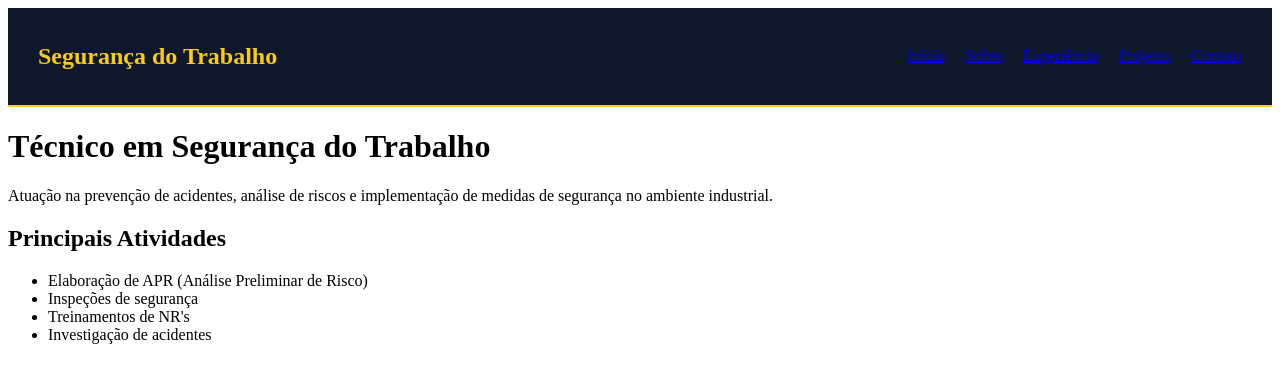
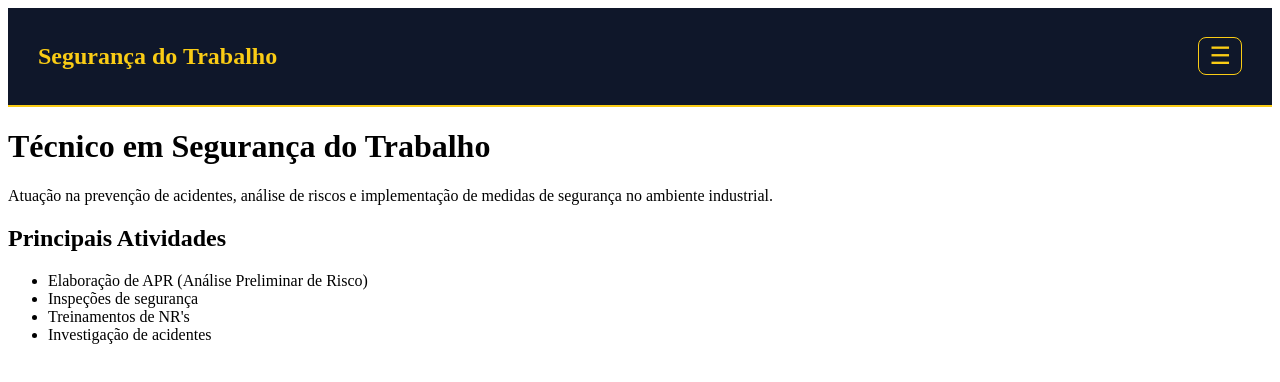
Before and after one commit to williams4803/portfolio-seguranca-trabalho, a React (Vite) app in the folder frontend/: page / in a window 1280 px wide. Shown: the top 382 px of the page. Built offline with nearby package versions, Linux system fonts and the light colour scheme; the HTML template or start-up script is replaced by a standard one.

Commit message:
feat: adicionar menu hamburguer na navbar

```diff
--- a/frontend/src/components/Navbar.jsx
+++ b/frontend/src/components/Navbar.jsx
@@ -1,16 +1,40 @@
+import { useState } from 'react'
 import { Link } from 'react-router-dom'
+
 function Navbar() {
+  const [menuAberto, setMenuAberto] = useState(false)
+
+  const alternarMenu = () => {
+    setMenuAberto((valorAtual) => !valorAtual)
+  }
+
+  const fecharMenu = () => {
+    setMenuAberto(false)
+  }
+
   return (
     <nav style={styles.nav}>
       <h2 style={styles.logo}>Segurança do Trabalho</h2>
 
-      <ul style={styles.menu}>
-        <li><Link to="/">Início</Link></li>
-        <li><Link to="/sobre">Sobre</Link></li>
-        <li><Link to="/experiencia">Experiência</Link></li>
-        <li><Link to="/projetos">Projetos</Link></li>
-        <li><Link to="/contato">Contato</Link></li>
-      </ul>
+      <button
+        type="button"
+        style={styles.botaoMenu}
+        onClick={alternarMenu}
+        aria-label="Abrir menu de navegação"
+        aria-expanded={menuAberto}
+      >
+        ☰
+      </button>
+
+      {menuAberto && (
+        <ul style={styles.menuDropdown}>
+          <li><Link to="/" onClick={fecharMenu}>Início</Link></li>
+          <li><Link to="/sobre" onClick={fecharMenu}>Sobre</Link></li>
+          <li><Link to="/experiencia" onClick={fecharMenu}>Experiência</Link></li>
+          <li><Link to="/projetos" onClick={fecharMenu}>Projetos</Link></li>
+          <li><Link to="/contato" onClick={fecharMenu}>Contato</Link></li>
+        </ul>
+      )}
     </nav>
   )
 }
@@ -27,10 +51,27 @@ const styles = {
   logo: {
     color: '#facc15'
   },
-  menu: {
+  botaoMenu: {
+    backgroundColor: 'transparent',
+    border: '1px solid #facc15',
+    color: '#facc15',
+    fontSize: '24px',
+    borderRadius: '8px',
+    padding: '4px 10px',
+    cursor: 'pointer'
+  },
+  menuDropdown: {
+    position: 'absolute',
+    top: '70px',
+    right: '30px',
+    backgroundColor: '#0f172a',
+    border: '1px solid #facc15',
+    borderRadius: '10px',
+    padding: '12px 16px',
+    listStyle: 'none',
     display: 'flex',
-    listStyle: 'none',
-    gap: '20px',
+    flexDirection: 'column',
+    gap: '10px',
     color: '#e2e8f0',
     cursor: 'pointer'
   }
```
